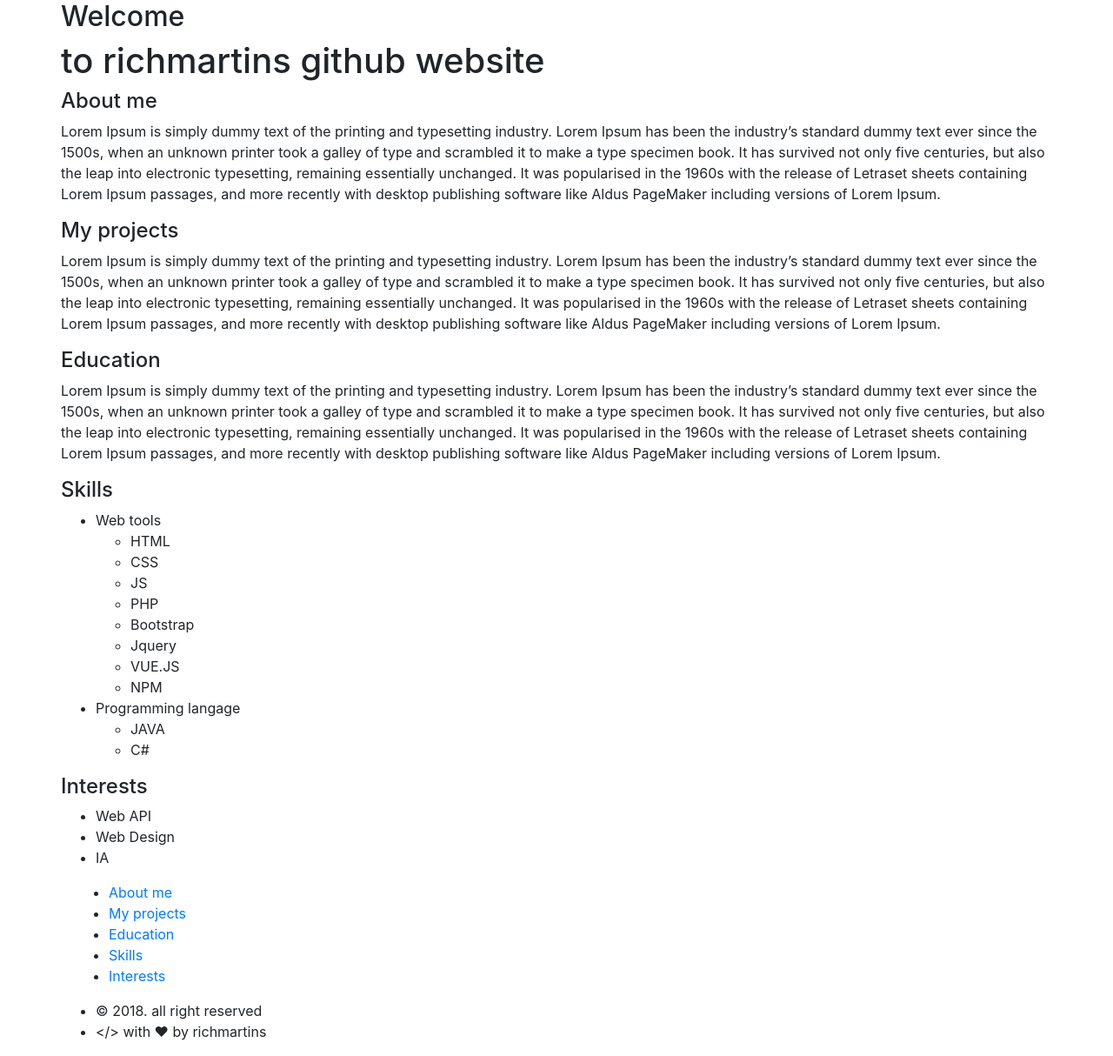
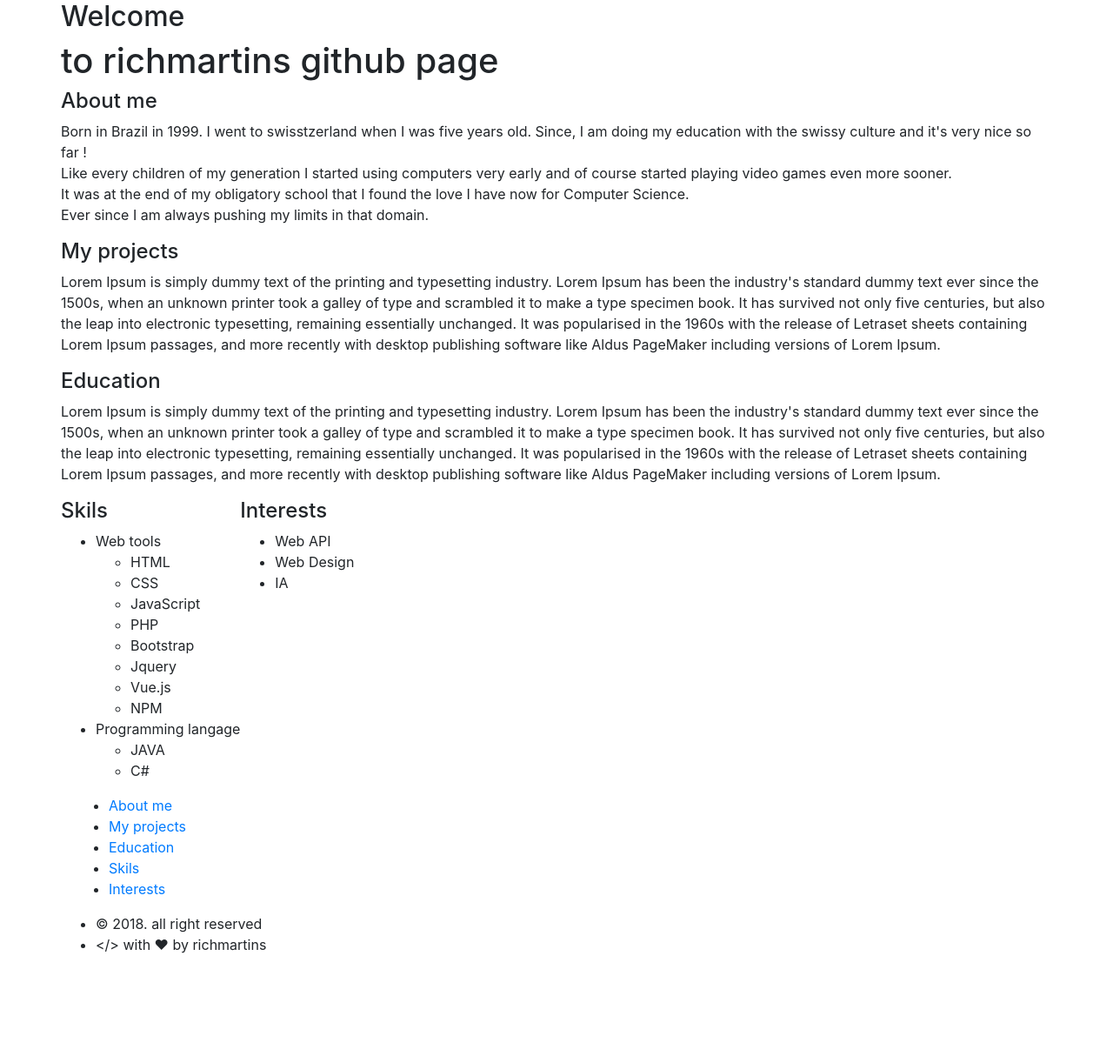
Before and after one commit to richmartins/richmartins.github.io, a Jekyll site: the page built from _pages/index.html, in a window 1280 px wide. Shown: the whole page at 87% size. Built offline with Jekyll 4.4.1, drawn with Linux system fonts in a browser that asks for light colours; our own code applies the rules of GitHub Pages for plain Markdown files; after the commit the page ends 1114 px from its top, so only the background shows below that.

Commit message:
more content

```diff
--- a/_layouts/default.html
+++ b/_layouts/default.html
@@ -10,9 +10,7 @@
 <body>
     <div class="container">
         <div class="row">
-            <section id="intro">
             {{ content }}
-            </section>
         </div>
         {% include scroll.html %}
     </div>
--- a/_pages/index.md
+++ b/_pages/index-draft.md
@@ -10,7 +10,10 @@
 =========
 
 #### About me
->Lorem Ipsum is simply dummy text of the printing and typesetting industry. Lorem Ipsum has been the industry's standard dummy text ever since the 1500s, when an unknown printer took a galley of type and scrambled it to make a type specimen book. It has survived not only five centuries, but also the leap into electronic typesetting, remaining essentially unchanged. It was popularised in the 1960s with the release of Letraset sheets containing Lorem Ipsum passages, and more recently with desktop publishing software like Aldus PageMaker including versions of Lorem Ipsum.
+Born in Brazil in 1999. I went to swisstzerland when I was five years old. Since, I am doing my education with the swissy culture and it's very nice so far !
+Like every children of my generation I started using computers very early and of course started playing video games even more sooner.
+It was at the end of my obligatory school that I found the love I have now for Computer Science.
+Ever since I am always pushing my limits in that domain.
 
 #### My projects
 >Lorem Ipsum is simply dummy text of the printing and typesetting industry. Lorem Ipsum has been the industry's standard dummy text ever since the 1500s, when an unknown printer took a galley of type and scrambled it to make a type specimen book. It has survived not only five centuries, but also the leap into electronic typesetting, remaining essentially unchanged. It was popularised in the 1960s with the release of Letraset sheets containing Lorem Ipsum passages, and more recently with desktop publishing software like Aldus PageMaker including versions of Lorem Ipsum.
--- /dev/null
+++ b/_pages/index.html
@@ -0,0 +1,62 @@
+---
+title: Index
+permalink: /
+layout: default
+---
+
+<div>
+    <h2>Welcome</h2>
+    <h1>to richmartins github page</h1>
+</div>
+<div>
+    <h4>About me</h4>
+    <p>
+        Born in Brazil in 1999. I went to swisstzerland when I was five years old. Since, I am doing my education with the swissy culture and it's very nice so far !<br />
+        Like every children of my generation I started using computers very early and of course started playing video games even more sooner.<br />
+        It was at the end of my obligatory school that I found the love I have now for Computer Science.<br />
+        Ever since I am always pushing my limits in that domain.<br />
+    </p>
+</div>
+<div>
+    <h4>My projects</h4>
+    <p>
+    Lorem Ipsum is simply dummy text of the printing and typesetting industry. Lorem Ipsum has been the industry's standard dummy text ever since the 1500s, when an unknown printer took a galley of type and scrambled it to make a type specimen book. It has survived not only five centuries, but also the leap into electronic typesetting, remaining essentially unchanged. It was popularised in the 1960s with the release of Letraset sheets containing Lorem Ipsum passages, and more recently with desktop publishing software like Aldus PageMaker including versions of Lorem Ipsum.
+    </p>
+</div>
+<div>
+    <h4>Education</h4>
+    <p>
+    Lorem Ipsum is simply dummy text of the printing and typesetting industry. Lorem Ipsum has been the industry's standard dummy text ever since the 1500s, when an unknown printer took a galley of type and scrambled it to make a type specimen book. It has survived not only five centuries, but also the leap into electronic typesetting, remaining essentially unchanged. It was popularised in the 1960s with the release of Letraset sheets containing Lorem Ipsum passages, and more recently with desktop publishing software like Aldus PageMaker including versions of Lorem Ipsum.
+    </p>
+</div>
+<div>
+    <h4>Skils</h4>
+    <ul>
+        <li>Web tools
+            <ul>
+                <li>HTML</li>
+                <li>CSS</li>
+                <li>JavaScript</li>
+                <li>PHP</li>
+                <li>Bootstrap</li>
+                <li>Jquery</li>
+                <li>Vue.js</li>
+                <li>NPM</li>
+            </ul>
+        </li>
+        <li> Programming langage
+            <ul>
+                <li>JAVA</li>
+                <li>C#</li>
+            </ul>
+        </li>
+    </ul>
+</div>
+<div>
+    <h4>Interests</h4>
+    <ul>
+        <li>Web API</li>
+        <li>Web Design</li>
+        <li>IA</li>
+    </ul>
+</div>
```
